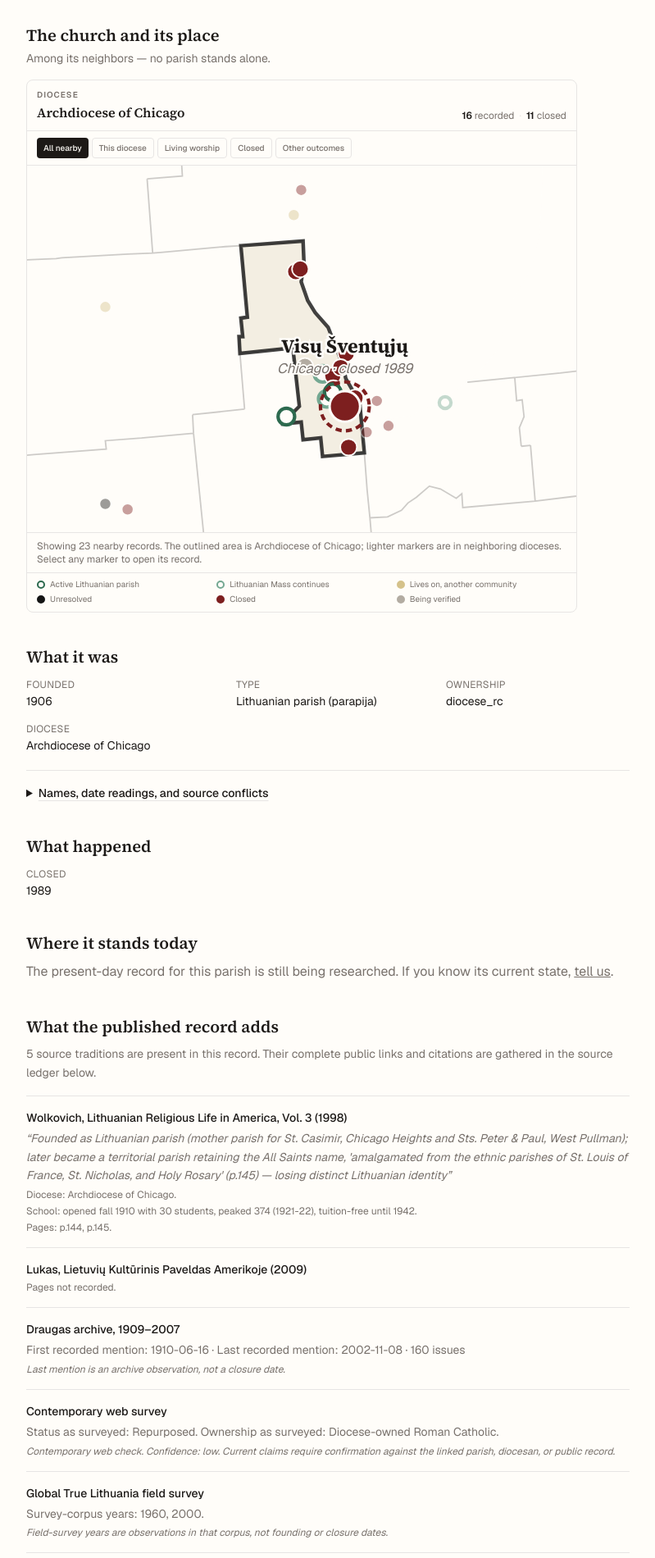
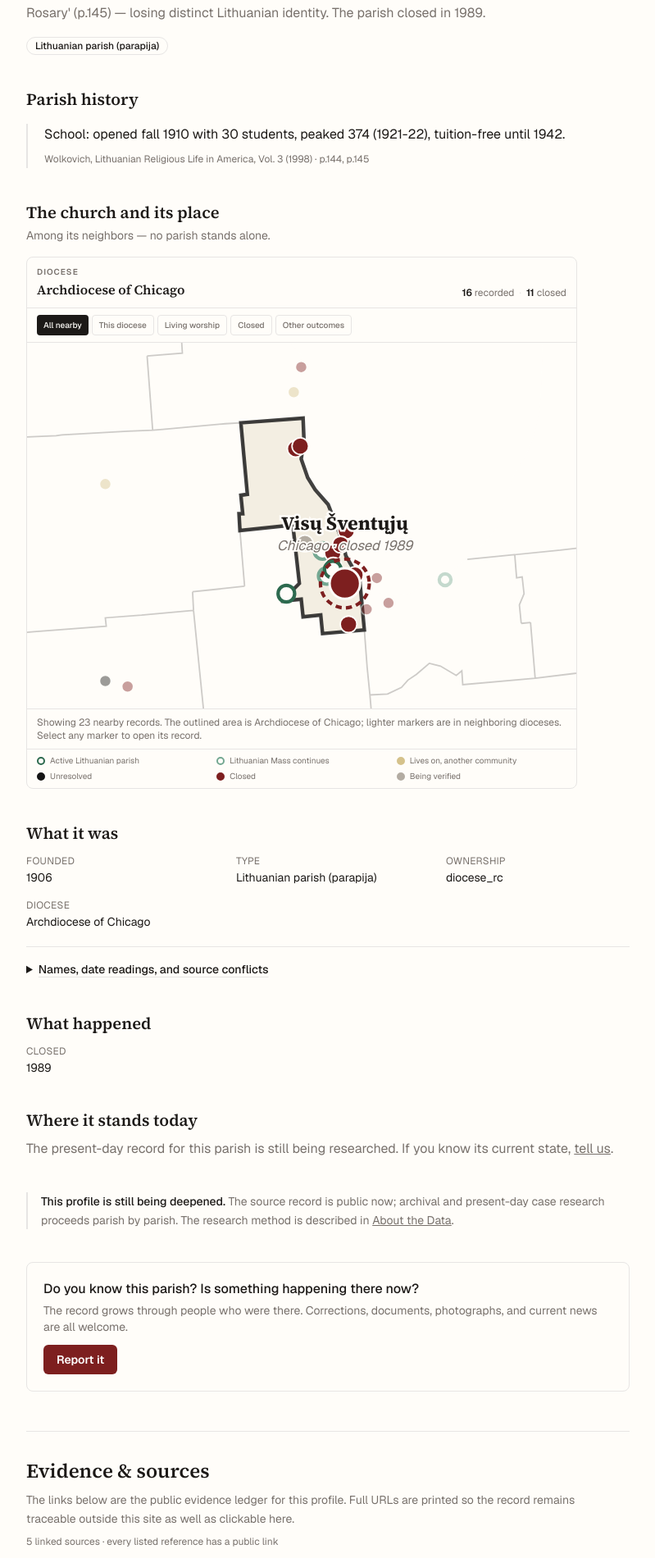
Before and after one commit to LietuvaAI/save-our-lithuanian-parishes, a Next.js app: page /parishes/all-saints-chicago-il in a window 1280 px wide. Shown: the part 460-2360 px from the top of the page at 82% size, without its empty margins (240-1039 px from the left). Built offline with nearby package versions, Linux system fonts and the light colour scheme.

Commit message:
Surface rich parish histories from canonical sources

```diff
--- a/app/parishes/[slug]/page.tsx
+++ b/app/parishes/[slug]/page.tsx
@@ -15,6 +15,7 @@ import {
   ParishRecordReadings,
   RECORD_TYPE_LABEL,
   isCommunityRecord,
+  parishHistoryLead,
 } from "@/components/ParishResearchRecord";
 import { ProfileSourceLedger } from "@/components/ProfileSourceLedger";
 import { splitStory } from "@/lib/dek";
@@ -194,6 +195,20 @@ function profileName(profile: CanonicalParishProfile) {
   );
 }
 
+function historyLeadSentence(sourceLead: string | null) {
+  if (!sourceLead || /^documented by\b/i.test(sourceLead)) return "";
+  const fact = sourceLead.trim().replace(/[.\s]+$/, "");
+  if (/^founded\b/i.test(fact)) {
+    return `It was ${fact
+      .replace(/^founded\b/i, "founded")
+      .replace(/^founded as Lithuanian\b/i, "founded as a Lithuanian")}.`;
+  }
+  if (/^(?:new\b|st[.]|šv[.]|the\b|a\b|an\b|this\b|its\b|in\b|by\b|after\b)/i.test(fact)) {
+    return `${fact}.`;
+  }
+  return `The published history identifies it as ${fact.charAt(0).toLowerCase()}${fact.slice(1)}.`;
+}
+
 function profileStory({
   situationText,
   endState,
@@ -205,6 +220,7 @@ function profileStory({
   state,
   institution,
   currentUse,
+  sourceLead,
 }: {
   situationText: string | null;
   endState: EndState;
@@ -216,6 +232,7 @@ function profileStory({
   state: string | null;
   institution: string;
   currentUse: string | null;
+  sourceLead: string | null;
 }) {
   const internalStatusCopy =
     /documented in (?:the )?(?:draugas )?registry|documented in draugas|minimal (?:research details|documentation)|needs (?:clarification|verification)|status not yet (?:researched|verified)|present status not yet researched|single source only|unnamed\/duplicate parish entry/i;
@@ -236,6 +253,8 @@ function profileStory({
   const institutionCopy =
     institution === "Parish record" ? "parish record" : institution;
   const intro = `${name} ${historical ? "was" : "is"} ${community ? "a Lithuanian worshipping community" : `a ${institutionCopy}`} in ${location}${founded ? `, founded in ${founded}` : ""}.`;
+  const sourceLeadSentence = historyLeadSentence(sourceLead);
+  const opening = [intro, sourceLeadSentence].filter(Boolean).join(" ");
   const knownCurrentUse =
     currentUse && !/^(unknown|not established)$/i.test(currentUse)
       ? currentUse.replace(/\.$/, "")
@@ -243,7 +262,7 @@ function profileStory({
 
   if (community) {
     return splitStory(
-      `${intro} The surviving evidence does not establish a distinct Lithuanian national parish.`,
+      `${opening} The surviving evidence does not establish a distinct Lithuanian national parish.`,
     );
   }
   if (closed && isLoss(endState)) {
@@ -256,42 +275,42 @@ function profileStory({
             ? ` Today, ${knownCurrentUse}.`
             : "";
     return splitStory(
-      `${intro} The parish closed in ${closed}.${outcome}`,
+      `${opening} The parish closed in ${closed}.${outcome}`,
     );
   }
   if (endState === "demolished") {
     return splitStory(
-      `${intro} The parish closed and the church building was demolished.`,
+      `${opening} The parish closed and the church building was demolished.`,
     );
   }
   if (endState === "repurposed") {
     return splitStory(
-      `${intro} The parish closed, but the church building survives in a new use.${knownCurrentUse ? ` Today, ${knownCurrentUse}.` : ""}`,
+      `${opening} The parish closed, but the church building survives in a new use.${knownCurrentUse ? ` Today, ${knownCurrentUse}.` : ""}`,
     );
   }
   if (endState === "closed") {
-    return splitStory(`${intro} The parish is now closed.`);
+    return splitStory(`${opening} The parish is now closed.`);
   }
   if (endState === "transferred") {
     return splitStory(
-      `${intro} Its life as a Lithuanian parish has ended, while the church continues in another community.${knownCurrentUse ? ` Today, ${knownCurrentUse}.` : ""}`,
+      `${opening} Its life as a Lithuanian parish has ended, while the church continues in another community.${knownCurrentUse ? ` Today, ${knownCurrentUse}.` : ""}`,
     );
   }
   if (endState === "active_parish") {
-    return splitStory(`${intro} It remains an active Lithuanian parish.`);
+    return splitStory(`${opening} It remains an active Lithuanian parish.`);
   }
   if (endState === "mass_continues") {
     return splitStory(
-      `${intro} It is no longer Lithuanian-led, but Lithuanian Mass continues.`,
+      `${opening} It is no longer Lithuanian-led, but Lithuanian Mass continues.`,
     );
   }
   if (endState === "unresolved") {
     return splitStory(
-      `${intro} The church stands, but the parish's final institutional status remains unresolved.`,
+      `${opening} The church stands, but the parish's final institutional status remains unresolved.`,
     );
   }
   return splitStory(
-    `${intro} ${GROUP_DESCRIPTION[endState]} Its fuller history remains open for verification.`,
+    `${opening} ${GROUP_DESCRIPTION[endState]} Its fuller history remains open for verification.`,
   );
 }
 
@@ -393,6 +412,7 @@ export default async function ParishPage({
       : null;
   const community = isCommunityRecord(entry.sources ?? []);
   const institution = institutionLabel(profile, community);
+  const sourceLead = parishHistoryLead(profile);
   const foundedYear = scoped.founded ?? core?.yearFounded ?? null;
   const closedYear = scoped.closed ?? core?.yearClosed ?? null;
   const buildingFate = scoped.buildingFate ?? core?.buildingFate ?? null;
@@ -525,6 +545,7 @@ export default async function ParishPage({
         state: entry.state ?? null,
         institution,
         currentUse: situation?.current_use ?? null,
+        sourceLead,
       });
 
   const hasMap = (
@@ -674,6 +695,11 @@ export default async function ParishPage({
           </span>
         )}
       </div>
+
+      <ParishPublishedRecord
+        profile={profile}
+        excludeFact={researchOnly ? null : sourceLead}
+      />
 
       {hasMap && (
         <section className="mt-10">
@@ -1090,8 +1116,6 @@ export default async function ParishPage({
         )}
       </section>
 
-      <ParishPublishedRecord profile={profile} />
-
       {profile.recordDepth !== "case-filed" && (
         <section className="mt-10 border-l-2 border-rule pl-4 text-sm leading-relaxed text-muted">
           <p>
--- a/components/ParishResearchRecord.tsx
+++ b/components/ParishResearchRecord.tsx
@@ -3,7 +3,6 @@ import type {
   RegistrySource,
   YearReading,
 } from "@/lib/parish-profile";
-import { OWNERSHIP_LABEL, type Ownership } from "@/lib/parishes";
 
 const AXIS_LABEL: Record<string, string> = {
   "draugas-registry-1909-2007": "Draugas archive, 1909–2007",
@@ -29,25 +28,6 @@ const SOURCE_ORDER: Record<string, number> = {
   "web-historical": 6,
   truelithuania: 7,
 };
-
-const SURVEY_STATUS_LABEL: Record<string, string> = {
-  closed: "Closed",
-  demolished: "Church demolished",
-  merged: "Merged",
-  open: "Open",
-  open_renamed: "Open under a new name",
-  open_transferred: "Open for another community",
-  repurposed: "Repurposed",
-  standing: "Building standing",
-};
-
-function surveyOwnershipLabel(value: string) {
-  return OWNERSHIP_LABEL[value as Ownership] ?? value.replaceAll("_", " ");
-}
-
-function surveyStatusLabel(value: string) {
-  return SURVEY_STATUS_LABEL[value] ?? value.replaceAll("_", " ");
-}
 
 export const CONGREGATION_CLASS_LABEL: Record<string, string> = {
   roman_catholic: "Roman Catholic parish",
@@ -220,191 +200,136 @@ export function ParishRecordReadings({
   );
 }
 
-function SourceDetails({
-  source,
-  profile,
-}: {
-  source: RegistrySource;
-  profile: CanonicalParishProfile;
-}) {
+function cleanFact(value: string | undefined) {
+  const fact = value?.trim();
+  if (!fact || /^(none|unknown|unspecified)$/i.test(fact)) return null;
+  return fact.replace(/\s+/g, " ");
+}
+
+function labeledFact(label: string, value: string | undefined) {
+  const fact = cleanFact(value);
+  return fact ? `${label}: ${fact.replace(/\.$/, "")}.` : null;
+}
+
+function isCitationOnly(value: string) {
+  return (
+    /^(?:c83 row\s*)?\d+(?:[-–/]\d+)*(?:\s*(?:p{1,2}\.?\s*)?\d+(?:[-–]\d+)?)?(?:\s*[;,]\s*\d+(?:[-–/]\d+)*)*$/i.test(
+      value,
+    ) ||
+    /^(?:\d{4}-\d{2}-\d{2})(?:\s*;\s*\d{4}-\d{2}-\d{2})*$/i.test(
+      value,
+    )
+  );
+}
+
+function sourceHistoryFacts(
+  source: RegistrySource,
+  profile: CanonicalParishProfile,
+) {
   const foundingNotes = (profile.registry.years?.founded ?? []).filter(
     (reading) =>
       reading.source === source.axis && !isYearValue(reading.value),
   );
+  const facts = [
+    cleanFact(source.note),
+    cleanFact(source.description),
+    source.cites && !isCitationOnly(source.cites)
+      ? cleanFact(source.cites)
+      : null,
+    cleanFact(source.ethnic_status),
+    ...foundingNotes.map((reading) => cleanFact(reading.value)),
+    labeledFact("School", source.school),
+    labeledFact("Convent", source.convent),
+    labeledFact("Cemetery", source.cemetery),
+    labeledFact("Architect", source.architect),
+    labeledFact("Historic address", source.address),
+  ].filter((fact): fact is string => !!fact);
 
+  return [...new Map(facts.map((fact) => [fact.toLowerCase(), fact])).values()];
+}
+
+function sourceCitationLine(source: RegistrySource) {
+  const pages = source.pages
+    ? /^(?:p{1,2}[.]?\s*)/i.test(source.pages)
+      ? source.pages
+      : `p. ${source.pages}`
+    : null;
+  const parts = [
+    pages,
+    source.cites && isCitationOnly(source.cites) ? source.cites : null,
+  ].filter(Boolean);
+  return parts.join(" · ");
+}
+
+function displayFact(fact: string) {
+  const sentence = `${fact.charAt(0).toUpperCase()}${fact.slice(1)}`;
+  return /[.!?]$/.test(sentence) ? sentence : `${sentence}.`;
+}
+
+function sourceTitle(source: RegistrySource) {
   return (
-    <div className="mt-1 space-y-1 text-muted leading-relaxed">
-      {source.axis === "draugas-registry-1909-2007" && (
-        <>
-          {source.note && <p>{source.note}</p>}
-          {(source.first_mention ||
-            source.last_mention ||
-            source.total_mentions) && (
-            <>
-              <p>
-                First recorded mention:{" "}
-                {source.first_mention?.slice(0, 10) ?? "not recorded"}
-                {source.last_mention &&
-                  source.last_mention !== source.first_mention && (
-                    <>
-                      {" "}
-                      · Last recorded mention:{" "}
-                      {source.last_mention.slice(0, 10)}
-                    </>
-                  )}
-                {source.total_mentions
-                  ? ` · ${source.total_mentions} issues`
-                  : ""}
-              </p>
-              <p className="text-xs italic">
-                Last mention is an archive observation, not a closure date.
-              </p>
-            </>
-          )}
-        </>
-      )}
+    source.work ??
+    AXIS_LABEL[source.axis] ??
+    source.axis.replaceAll("-", " ")
+  );
+}
 
-      {source.axis === "draugas-2008-2026" && (
-        <p>
-          {source.note ||
-            source.cites ||
-            source.work ||
-            "Modern case-file evidence."}
-        </p>
-      )}
+function sortedHistorySources(profile: CanonicalParishProfile) {
+  return [...(profile.registry.sources ?? [])]
+    .sort(
+      (left, right) =>
+        (SOURCE_ORDER[left.axis] ?? 99) - (SOURCE_ORDER[right.axis] ?? 99),
+    )
+    .map((source) => ({
+      source,
+      facts: sourceHistoryFacts(source, profile),
+    }))
+    .filter((entry) => entry.facts.length > 0);
+}
 
-      {source.axis === "draugas-jubilee-implied" && (
-        <>
-          <p>{source.cites || source.work || "Date inferred from a reported jubilee."}</p>
-          <p className="text-xs italic">
-            Jubilee arithmetic is retained as a secondary reading until a
-            direct founding record confirms it.
-          </p>
-        </>
-      )}
-
-      {(source.axis === "wolkovich" ||
-        source.axis === "michelsonas-1961") && (
-        <>
-          {source.ethnic_status &&
-            !/^(none|unknown|unspecified)$/i.test(source.ethnic_status) && (
-              <p className="italic">&ldquo;{source.ethnic_status}&rdquo;</p>
-            )}
-          {foundingNotes.map((reading, index) => (
-            <p key={`${reading.value}-${index}`}>{reading.value}</p>
-          ))}
-          {source.diocese &&
-            !/^(none|unknown|unspecified)$/i.test(source.diocese) && (
-              <p className="text-xs">Diocese: {source.diocese}.</p>
-            )}
-          {source.school && <p className="text-xs">School: {source.school}.</p>}
-          {source.convent && (
-            <p className="text-xs">Convent: {source.convent}.</p>
-          )}
-          {source.cemetery && (
-            <p className="text-xs">Cemetery: {source.cemetery}.</p>
-          )}
-          {source.lens && (
-            <p className="text-xs italic">Source note: {source.lens}</p>
-          )}
-          <p className="text-xs">
-            {source.pages ? `Pages: ${source.pages}.` : "Pages not recorded."}
-          </p>
-        </>
-      )}
-
-      {source.axis === "lukas-2009" && (
-        <>
-          {source.description && <p>{source.description}</p>}
-          {source.architect && (
-            <p className="text-xs">Architect: {source.architect}.</p>
-          )}
-          {source.address && (
-            <p className="text-xs">Address: {source.address}.</p>
-          )}
-          <p className="text-xs">
-            {source.pages ? `Pages: ${source.pages}.` : "Pages not recorded."}
-          </p>
-        </>
-      )}
-
-      {source.axis === "web-historical" && (
-        <>
-          <p>
-            {source.currentStatus &&
-              !/^(none|unknown|unspecified)$/i.test(source.currentStatus) && (
-                <>Status as surveyed: {surveyStatusLabel(source.currentStatus)}. </>
-              )}
-            {source.ownership &&
-              !/^(none|unknown|unspecified)$/i.test(source.ownership) && (
-                <>
-                  Ownership as surveyed:{" "}
-                  {surveyOwnershipLabel(source.ownership)}.
-                </>
-              )}
-          </p>
-          <p className="text-xs italic">
-            Contemporary web check. Confidence:{" "}
-            {source.confidence ?? "unspecified"}. Current claims require
-            confirmation against the linked parish, diocesan, or public record.
-          </p>
-        </>
-      )}
-
-      {source.axis === "truelithuania" && (
-        <>
-          {source.yearsMentioned?.length ? (
-            <p>Survey-corpus years: {source.yearsMentioned.join(", ")}.</p>
-          ) : null}
-          <p className="text-xs italic">
-            Field-survey years are observations in that corpus, not founding
-            or closure dates.
-          </p>
-        </>
-      )}
-
-      {!AXIS_LABEL[source.axis] && (
-        <>
-          {(source.description || source.note) && (
-            <p>{source.description ?? source.note}</p>
-          )}
-          {source.pages && <p className="text-xs">Pages: {source.pages}.</p>}
-        </>
-      )}
-    </div>
-  );
+export function parishHistoryLead(profile: CanonicalParishProfile) {
+  return sortedHistorySources(profile)[0]?.facts[0] ?? null;
 }
 
 export function ParishPublishedRecord({
   profile,
+  excludeFact,
 }: {
   profile: CanonicalParishProfile;
+  excludeFact?: string | null;
 }) {
-  const sources = [...(profile.registry.sources ?? [])].sort(
-    (left, right) =>
-      (SOURCE_ORDER[left.axis] ?? 99) - (SOURCE_ORDER[right.axis] ?? 99),
-  );
+  const normalizedExclude = excludeFact?.trim().toLowerCase();
+  const sources = sortedHistorySources(profile)
+    .map(({ source, facts }) => ({
+      source,
+      facts: normalizedExclude
+        ? facts.filter((fact) => fact.trim().toLowerCase() !== normalizedExclude)
+        : facts,
+    }))
+    .filter((entry) => entry.facts.length > 0);
   if (sources.length === 0) return null;
-  const axes = new Set(sources.map((source) => source.axis)).size;
 
   return (
-    <section className="mt-10">
-      <h2 className="font-serif text-xl font-semibold">
-        What the published record adds
+    <section className="mt-10" aria-labelledby="parish-history-heading">
+      <h2 id="parish-history-heading" className="font-serif text-xl font-semibold">
+        Parish history
       </h2>
-      <p className="mt-2 text-sm leading-relaxed text-muted">
-        {axes}{" "}
-        {axes === 1 ? "source tradition is" : "source traditions are"} present
-        in this record. Their complete public links and citations are gathered
-        in the source ledger below.
-      </p>
-      <div className="mt-4 divide-y divide-rule border-y border-rule">
-        {sources.map((source, index) => (
-          <article key={`${source.axis}-${index}`} className="py-4 text-sm">
-            <h3 className="font-medium">
-              {source.work ?? AXIS_LABEL[source.axis] ?? source.axis}
-            </h3>
-            <SourceDetails source={source} profile={profile} />
+      <div className="mt-4 space-y-7 border-l-2 border-rule pl-5">
+        {sources.map(({ source, facts }, index) => (
+          <article key={`${source.axis}-${index}`}>
+            <div className="space-y-2">
+              {facts.map((fact) => (
+                <p key={fact} className="leading-relaxed">
+                  {displayFact(fact)}
+                </p>
+              ))}
+            </div>
+            <p className="mt-2 text-xs leading-relaxed text-muted">
+              {sourceTitle(source)}
+              {sourceCitationLine(source)
+                ? ` · ${sourceCitationLine(source)}`
+                : ""}
+            </p>
           </article>
         ))}
       </div>
```
